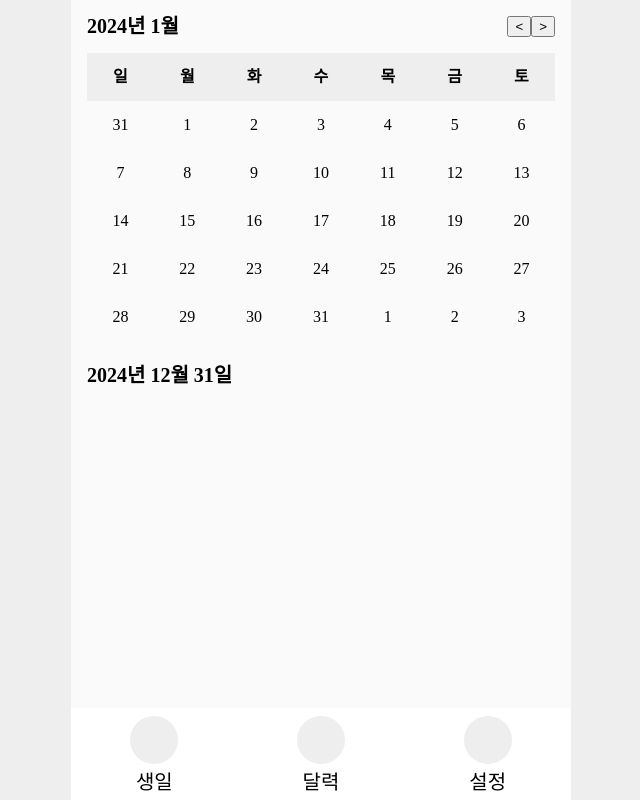
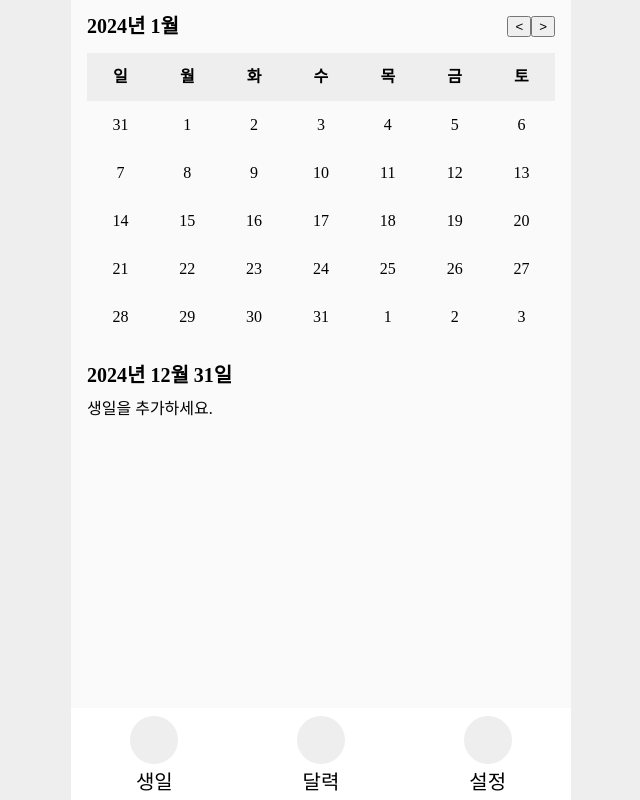
Before and after one commit to wangkodok/birthday-webapp, a React (Vite) app: page /calendar in a window 1280 px wide. Shown: the whole page, without its empty margins (319-959 px from the left). Built offline with nearby package versions, Linux system fonts and the light colour scheme.

Commit message:
아이템이 없을 때 사용자에게 메시지를 표시하는 컴포넌트

```diff
--- a/src/components/BirthDayList.jsx
+++ b/src/components/BirthDayList.jsx
@@ -1,14 +1,17 @@
 import BirthDayItem from "./BirthDayItem";
+import NoItemsMessage from "./NoItemsMessage.jsx";
 import { date } from "../date.js";
 
 export default function BirthDayList() {
   return (
     <ul className="birthday-list">
-      {date.length === 0
-        ? null
-        : date.map((dates, index) => {
-            return <BirthDayItem key={index} dates={dates} />;
-          })}
+      {date.length === 0 ? (
+        <NoItemsMessage innerText="생일을 추가하세요." />
+      ) : (
+        date.map((dates, index) => {
+          return <BirthDayItem key={index} dates={dates} />;
+        })
+      )}
     </ul>
   );
 }
--- /dev/null
+++ b/src/components/NoItemsMessage.jsx
@@ -0,0 +1,4 @@
+/* eslint-disable */
+export default function NoItemsMessage({ ...props }) {
+  return <div>{props.innerText}</div>;
+}
```
